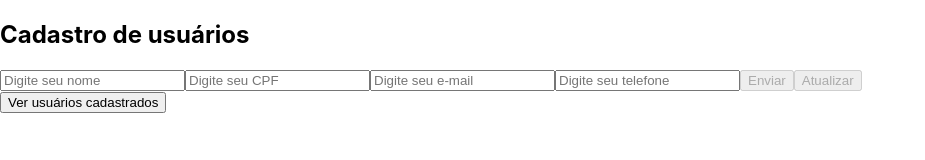
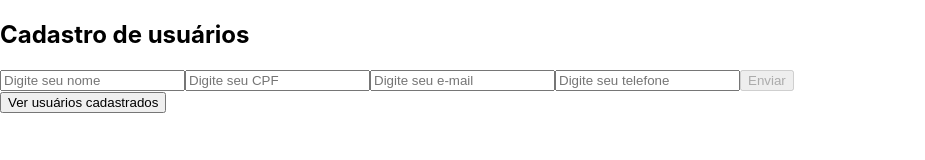
Before and after one commit to alvescesar/leo-madeiras-challenge, a React (Create React App) app: page / in a window 1280 px wide. Shown: the top 160 px of the page, without its empty margins (0-925 px from the left). Built offline with nearby package versions, Linux system fonts and the light colour scheme; the HTML template or start-up script is replaced by a standard one.

Commit message:
Home page buttons rendering conditions

```diff
--- a/src/pages/Home.js
+++ b/src/pages/Home.js
@@ -74,20 +74,27 @@ function Home() {
           placeholder="Digite seu telefone"
           onChange={handleChange}
         />
+        {userToEdit?.index ? (
           <button
             type="submit"
-          disabled={!validEmail || !validName || cpf.length < 11 || telefone.length < 11}
+            disabled={
+              !validEmail || !validName || cpf.length < 11 || telefone.length < 11
+            }
+            onClick={() => handleUpdate(userToEdit.index, values)}
+          >
+            Atualizar
+          </button>
+        ) : (
+          <button
+            type="submit"
+            disabled={
+              !validEmail || !validName || cpf.length < 11 || telefone.length < 11
+            }
             onClick={handleSubmit}
           >
             Enviar
           </button>
-        <button
-          type="submit"
-          disabled={!validEmail || !validName || cpf.length < 11 || telefone.length < 11}
-          onClick={() => handleUpdate(userToEdit.index, values)}
-        >
-          Atualizar
-        </button>
+        )}
       </form>
       <Link to="/directory">
         <button type="button">Ver usuários cadastrados</button>
```
Lines whose indentation alone changed are shown as unchanged.
